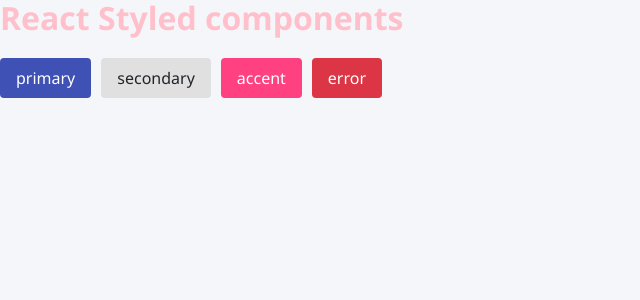
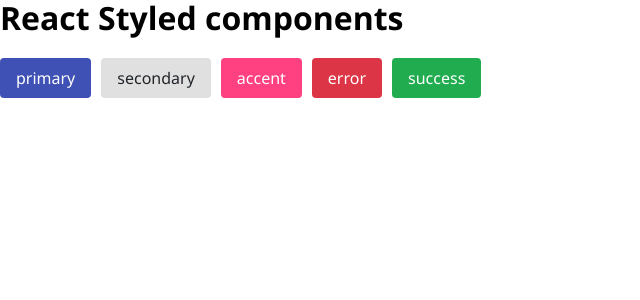
Before and after one commit to oardi/react-styled-component-starter, a React (Create React App) app: page / in a window 1280 px wide. Shown: the top 300 px of the page, without its empty margins (0-640 px from the left). Built offline with nearby package versions, Linux system fonts and the light colour scheme.

Commit message:
edited theme added customtheme

```diff
--- a/src/App.jsx
+++ b/src/App.jsx
@@ -5,13 +5,21 @@ import { Button } from "./Button";
 import { theme } from './theme';
 import { Layout } from './Layout';
 
+const customTheme = Object.assign(theme, {});
+customTheme.palette.success = {
+	light: '#e0e0e0',
+	main: '#21ac4f',
+	dark: '#206336',
+	contrastText: '#fff',
+}
+
 export default function App() {
 	return (
-		<ThemeProvider theme={theme}>
+		<ThemeProvider theme={customTheme}>
 			<Layout>
 				<h1>React Styled components</h1>
 
-				<Button>primary</Button>
+				<Button variant="primary">primary</Button>
 				<Button variant="secondary" style={{ marginLeft: "10px" }}>
 					secondary
       			</Button>
@@ -21,6 +29,9 @@ export default function App() {
 				<Button variant="error" style={{ marginLeft: "10px" }}>
 					error
       			</Button>
+				<Button variant="success" style={{ marginLeft: "10px" }}>
+					success
+      			</Button>
 			</Layout>
 		</ThemeProvider>
 	);
--- a/src/Button.jsx
+++ b/src/Button.jsx
@@ -8,37 +8,21 @@ const ButtonBase = (props) => {
 
 export const Button = styled(ButtonBase)`
 	border: 0;
-	border-radius: var(--borderRadius);
 	padding: 6px 16px;
-	min-width: var(--buttonMinWidth);
 	line-height: 1.75;
 	outline: none;
 	transition: color 0.15s ease-in-out, background-color 0.15s ease-in-out,
 	border-color 0.15s ease-in-out, box-shadow 0.15s ease-in-out;
 
-	color: var(--primary-text);
-	background-color: var(--primary);
+	${({ theme, variant }) => css`
+		color: ${theme.palette[variant].contrastText};
+		background-color: ${theme.palette[variant].main};
+		border-radius: ${theme.shape.borderRadius}px;
+		min-width: ${theme.button.minWidth}px;
 
-	${({ variant }) => variant &&
-		css`
-			color: var(--${variant}-text);
-			background-color: var(--${variant});
-		`
-	}
-
-	// using theme
-	/* ${({ variant }) => variant &&
-		css`
-			color: ${({ theme }) => theme.colors[variant]}; // var(--${variant}-text)
-			background-color: ${({ theme }) => theme.colors[variant]};
-		`
-	} */
-
-	${({ shadow }) => shadow && `box-shadow: var(--shadow);`}
-
-	&:hover {
-		cursor: pointer;
-		background: var(--primary-darker);
-		background: var(${({ variant }) => variant && `--${variant}-darker`});
-	}
+		&:hover {
+			cursor: pointer;
+			background-color: ${theme.palette[variant].dark};
+		}
+	`}
 `;
--- a/src/Layout.jsx
+++ b/src/Layout.jsx
@@ -1,5 +1,5 @@
 import React from "react";
-import styled, { css } from "styled-components";
+import styled from "styled-components";
 
 const LayoutBase = (props) => {
 	const { children, ...rest } = props;
@@ -7,23 +7,26 @@ const LayoutBase = (props) => {
 };
 
 export const Layout = styled(LayoutBase)`
+	:root {
+	}
+
 	@media ${({ theme }) => theme.mediaQueries.xs} {
-		color: red;
+		/* color: red; */
 	}
 
 	@media ${({ theme }) => theme.mediaQueries.sm} {
-		color: blue;
+		/* color: blue; */
 	}
 
 	@media ${({ theme }) => theme.mediaQueries.md} {
-		color: black;
+		/* color: black; */
 	}
 
 	@media ${({ theme }) => theme.mediaQueries.lg} {
-		color: yellow;
+		/* color: yellow; */
 	}
 
 	@media ${({ theme }) => theme.mediaQueries.xl} {
-		color: pink;
+		/* color: pink; */
 	}
 `;
--- a/src/style.scss
+++ b/src/style.scss
@@ -1,34 +1,10 @@
 @import '../node_modules/modern-normalize/modern-normalize.css';
-
-:root {
-	--body-bg: #f5f6fa;
-
-	--primary: #3f51b5;
-	--primary-darker: #0b1f8c;
-	--primary-text: white;
-
-	--secondary: #e0e0e0;
-	--secondary-darker: #9e9e9e;
-	--secondary-text: #212529;
-
-	--accent: #ff4081;
-	--accent-darker: #d42963;
-	--accent-text: white;
-
-	--error: #dc3545;
-	--error-darker: #a91c29;
-	--error-text: white;
-
-	--light: #f8f9fa;
-	--dark: #343a40;
-
-	--borderRadius: 4px;
-
-	--buttonMinWidth: 64px;
-	--shadow: 0px 3px 1px -2px rgba(0, 0, 0, 0.2), 0px 2px 2px 0px rgba(0, 0, 0, 0.14), 0px 1px 5px 0px rgba(0, 0, 0, 0.12);
-}
 
 body {
 	font-family: "Segoe UI", "Helvetica Neue", Arial, "Noto Sans";
 	background: var(--body-bg);
 }
+
+test {
+	color: #b6b6b6,
+}
--- a/src/theme.js
+++ b/src/theme.js
@@ -1,12 +1,37 @@
 export const theme = {
-	colors: {
-		primary: '#3f51b5',
-		secondary: '#e0e0e0'
-	},
-	fontSizes: {
-		large: '3rem',
-		medium: '2rem',
-		p: '1.5rem',
+	palette: {
+		primary: {
+			light: '#8898f5',
+			main: '#3f51b5',
+			dark: '#0b1f8c',
+			contrastText: '#fff',
+		},
+		secondary: {
+			light: '#ebebeb',
+			main: '#e0e0e0',
+			dark: '#b6b6b6',
+			contrastText: '#212529',
+		},
+		accent: {
+			light: '#e7749a',
+			main: '#ff4081',
+			dark: '#d42963',
+			contrastText: '#fff',
+		},
+		error: {
+			light: '#e7749a',
+			main: '#dc3545',
+			dark: '#a91c29',
+			contrastText: '#fff',
+		},
+		text: {
+
+		},
+		background: {
+			default: '#f5f6fa'
+		},
+		action: {
+		}
 	},
 	mediaQueries: {
 		'xs': `only screen and (max-width: 576px)`,
@@ -15,7 +40,42 @@ export const theme = {
 		'lg': `only screen and (min-width: 992px)`,
 		'xl': `only screen and (min-width: 1200px)`,
 	},
-	utilities: {
-
+	typography: {
+		htmlFontSize: 16,
+		fontFamily: `"Segoe UI", "Helvetica Neue", "Arial", "Noto Sans"`,
+		fontSize: 14,
+		fontWeightLight: 300,
+		fontWeightRegular: 400,
+		fontWeightMedium: 500,
+		fontWeightBold: 700,
+		h1: {
+			fontFamily: `"Roboto", "Helvetica", "Arial", sans-serif"`,
+			fontWeight: 300,
+			fontSize: "6rem",
+			lineHeight: 1.167,
+			letterSpacing: "-0.01562em"
+		},
+		h2: null,
+		h3: null,
+		h4: null,
+		h5: null,
+		h6: null,
+		subtitle1: null,
+		subtitle2: null,
+		body1: null,
+		body2: null,
+		button: null,
+		caption: null,
+		overline: null,
+		zIndex: {
+			modal: 1300,
+			snackbar: 1400
+		}
+	},
+	shape: {
+		borderRadius: 4
+	},
+	button: {
+		minWidth: 64
 	}
 };
```
